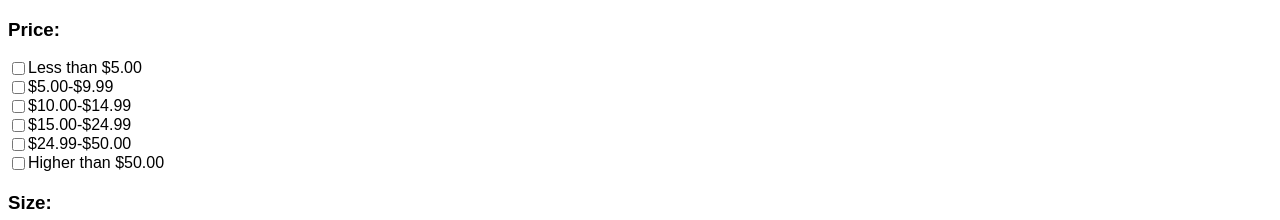
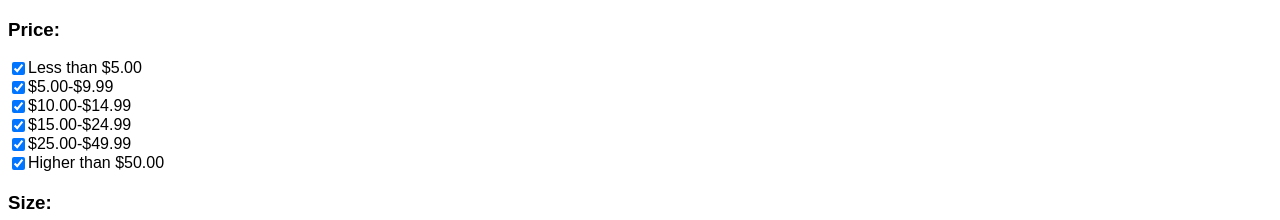
Before and after one commit to 2206-gs-Team-FlayVore-Town/Grace-Shopper, a React app: page / in a window 1280 px wide. Shown: the part 284-504 px from the top of the page. Built offline with nearby package versions, Linux system fonts and the light colour scheme; no server answers.

Commit message:
add price filter

```diff
--- a/client/components/FilterBar.js
+++ b/client/components/FilterBar.js
@@ -1,18 +1,44 @@
 import React from "react";
 
 export class FilterBar extends React.Component {
+
     constructor(props) {
         super(props);
         this.state = {
+            priceArr : ['0,499','500,999','1000,1499','1500,2499','2500,4999','5000,100000000'],
+            price0to5 : true,
+            price5to10 : true,
+            price10to15 : true,
+            price15to25 : true,
+            price25to50 : true,
+            price50up : true,
         };
+        this.handlePriceSelect=this.handlePriceSelect.bind(this);
       }
 
+    handlePriceSelect = (arr, evt, bool) => {
+          console.log("handlePriceSelect arrIn: ", arr)
+          if (bool) {
+              arr.push(evt.target.value);
+          } else {
+              arr = arr.filter((e) => e !== evt.target.value);
+          }
+          console.log("handlePriceSelect arrOut", arr)
+          this.setState({priceArr: arr}, () => console.log(this.state.priceArr))
+          this.props.handleFilterPrice(arr)
+      };
+
     render() {
+
+        let {priceArr, price0to5, price5to10, price10to15, price15to25, price25to50, price50up} = this.state;
+        console.log("@@@@",price0to5);
     return (
       <div className="filter-bar">
         <h2> Sort by: </h2>
         <select
-          onChange={(evt) => {this.props.selectSortByParam(evt.target.value)}}
+          onChange={(evt) => {
+            this.props.selectSortByParam(evt.target.value);
+          }}
         >
           <option value="Rating (high to low)">Rating (high to low)</option>
           <option value="Rating (low to high)">Rating (low to high)</option>
@@ -23,27 +49,82 @@ export class FilterBar extends React.Component {
         <h3> Price:</h3>
         <div>
           <div className="filter-row">
-            <input type="checkbox" />
+            <input
+              type="checkbox"
+              value={[0, 499]}
+              checked={price0to5}
+              onChange={(event) => {
+                price0to5 = !price0to5;
+                this.setState({price0to5 : price0to5});
+                this.handlePriceSelect(priceArr,event,price0to5)
+              }}
+            />
             Less than $5.00
           </div>
           <div className="filter-row">
-            <input type="checkbox" />
+            <input
+              type="checkbox"
+              value={[500, 999]}
+              checked={price5to10}
+              onChange={(event) => {
+                price5to10 = !price5to10;
+                this.setState({price5to10 : price5to10});
+                this.handlePriceSelect(priceArr,event,price5to10)
+              }}
+            />
             $5.00-$9.99
           </div>
           <div className="filter-row">
-            <input type="checkbox" />
+            <input
+              type="checkbox"
+              value={[1000, 1499]}
+              checked={price10to15}
+              onChange={(event) => {
+                price10to15 = !price10to15;
+                this.setState({price10to15 : price10to15});
+                this.handlePriceSelect(priceArr,event,price10to15)
+              }}
+            />
             $10.00-$14.99
           </div>
           <div className="filter-row">
-            <input type="checkbox" />
+            <input
+              type="checkbox"
+              value={[1500, 2499]}
+              checked={price15to25}
+              onChange={(event) => {
+                price15to25 = !price15to25;
+                this.setState({price15to25 : price15to25});
+                this.handlePriceSelect(priceArr,event,price15to25)
+              }}
+            />
             $15.00-$24.99
           </div>
           <div className="filter-row">
-            <input type="checkbox" />
-            $24.99-$50.00
+            <input
+              type="checkbox"
+              value={[2500, 4999]}
+              checked={price25to50}
+              onChange={(event) => {
+                price25to50 = !price25to50;
+                this.setState({price25to50 : price25to50});
+                this.handlePriceSelect(priceArr,event,price25to50)
+              }}
+            />
+            $25.00-$49.99
           </div>
           <div className="filter-row">
-            <input type="checkbox" />
+            <input
+              type="checkbox"
+              value={[5000, 100000000]}
+              checked={price50up}
+              onChange={(event) => {
+                price50up = !price50up;
+                this.setState({price50up : price50up});
+                this.handlePriceSelect(priceArr,event,price50up)
+
+              }}
+            />
             Higher than $50.00
           </div>
         </div>
--- a/client/components/Home.js
+++ b/client/components/Home.js
@@ -15,6 +15,7 @@ export class Home extends React.Component {
       filter: "all",
       sortByParam: "Rating (high to low)",
       sortedProducts: [],
+      priceFilter: ['0,499','500,999','1000,1499','1500,2499','2500,4999','5000,100000000'],
     };
   }
 
@@ -26,13 +27,19 @@ export class Home extends React.Component {
     this.setState({sortByParam: sortByParam})
   }
 
+  handleFilterPrice = (priceFilter) => {
+    this.setState({priceFilter: priceFilter});
+    console.log("handleFilterPrice:", priceFilter)
+  }
+
   render() {
     const { products } = this.props;
-    let { filter, sortByParam, sortedProducts } = this.state;
+    let { filter, sortByParam, sortedProducts, priceFilter } = this.state;
     sortedProducts = products.filter(
       (product) => product.category === filter || filter === "all"
     );
     sortedProducts = sortBy(sortByParam, sortedProducts);
+    sortedProducts = filterPrice(priceFilter, sortedProducts);
     const topItems = sortedProducts.slice(0, 4);
     const otherItems = sortedProducts.slice(5);
     return (
@@ -80,7 +87,7 @@ export class Home extends React.Component {
           <div className="spacer" />
         </div>
         <div className="row">
-          <FilterBar selectSortByParam={this.handleSortByParam}/>
+          <FilterBar selectSortByParam={this.handleSortByParam} handleFilterPrice={this.handleFilterPrice}/>
           <div className="products-array">
             <div className="top-row">
               {topItems.map((product) => {
@@ -119,11 +126,22 @@ const sortBy = (param, arr) => {
   }
 };
 
+const filterPrice = (priceFilter, arr) => {
+  return arr.filter(
+    (product) => (
+      (product.price < 500 && priceFilter.includes('0,499') ||
+       product.price > 499 && product.price < 1000 && priceFilter.includes('500,999') ||
+       product.price > 999 &&product.price < 1500 && priceFilter.includes('1000,1499') ||
+       product.price > 1499 &&product.price < 2500 && priceFilter.includes('1500,2499') ||
+       product.price > 2499 &&product.price < 5000 && priceFilter.includes('2500,4999') ||
+       product.price > 4999 && priceFilter.includes('5000,100000000')
+      )
+    ))
+
+}
+
 const mapState = (state) => {
   return {
-    filter: "all",
-    sortByParam: "Rating (high to low)",
-    sortedProducts: [],
     products: state.multipleProducts,
   };
 };
--- a/script/seed.js
+++ b/script/seed.js
@@ -70,7 +70,7 @@ async function seed() {
     let rand5 = Math.floor(Math.random()*50);
     const newMini = {
       name: `${name1[rand1]} ${name2[rand2]}`,
-      price: rand1 + rand2 + rand3 + rand4,
+      price: (rand1 + rand2 + rand3 + rand4)*100,
       imgURL: "https://i.ebayimg.com/images/g/jEsAAOSwjoZfTr8e/s-l500.jpg",
       quantityPerItem: 1,
       specifications: `This is a ${name1[rand1]} ${name2[rand2]} made by ${company[rand3]}. Neat!`,
@@ -90,7 +90,7 @@ async function seed() {
     let rand5 = Math.floor(Math.random()*50);
     const newMini = {
       name: `${creature[rand1]}`,
-      price: rand1  + rand3 + rand4 + rand5,
+      price: (rand1  + rand3 + rand4 + rand5) * 100,
       imgURL: "https://www.furryandthebeast.com/wp-content/uploads/howler-large-dnd-monster.jpg",
       quantityPerItem: 1,
       specifications: `This is a ${creature[rand1]} made by ${company[rand3]}. Neat!`,
```
Lines whose indentation alone changed are shown as unchanged.
